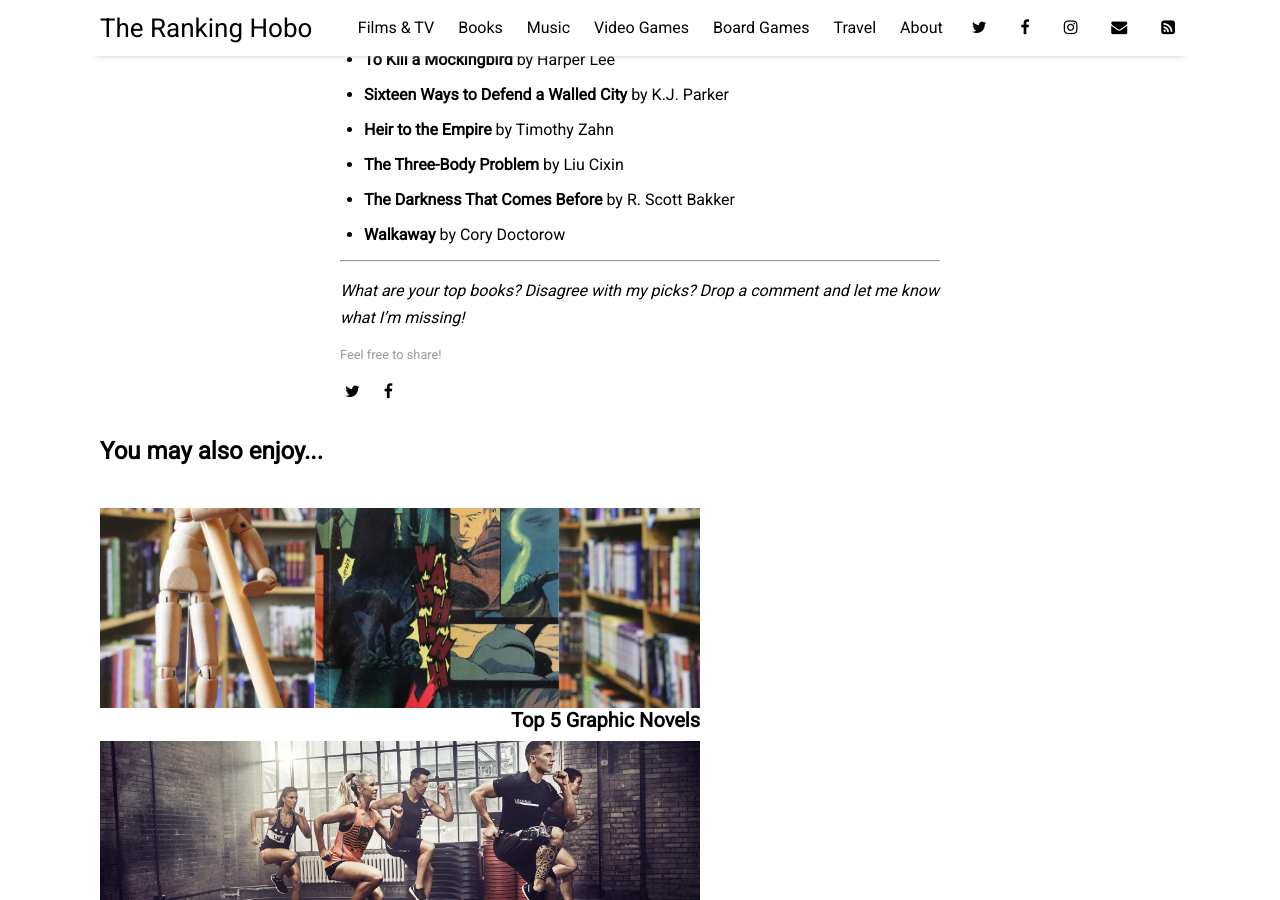
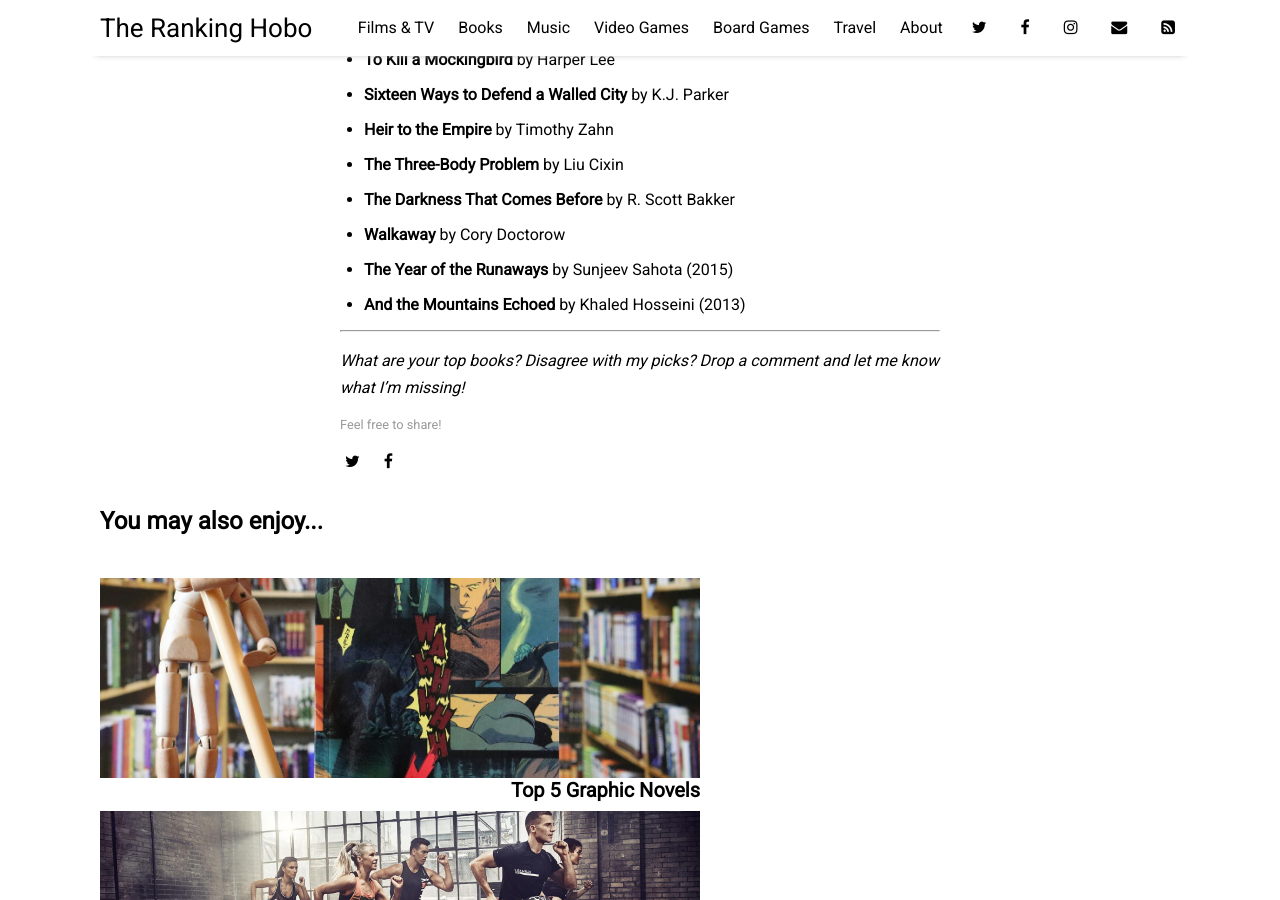
Before and after one commit to TheDrHobo/thedrhobo.github.io, a Jekyll site: the page built from _posts/2025-11-18-top-10-books.md, in a window 1280 px wide and 900 px high, scrolled down 5665 px. Built offline with Jekyll 4.4.1, drawn with Linux system fonts in a browser that asks for light colours; nearby versions of some CDN libraries; comment, search, counter and statistics services are not loaded.

Commit message:
Add two honourable mentions to Top 10 Books

```diff
--- a/_posts/2025-11-18-top-10-books.md
+++ b/_posts/2025-11-18-top-10-books.md
@@ -166,6 +166,8 @@ These almost made the list, and on another day, some of them might have:
 - **The Three-Body Problem** by Liu Cixin
 - **The Darkness That Comes Before** by R. Scott Bakker
 - **Walkaway** by Cory Doctorow
+- **The Year of the Runaways** by Sunjeev Sahota (2015)
+- **And the Mountains Echoed** by Khaled Hosseini (2013)
 
 ---
 
```
